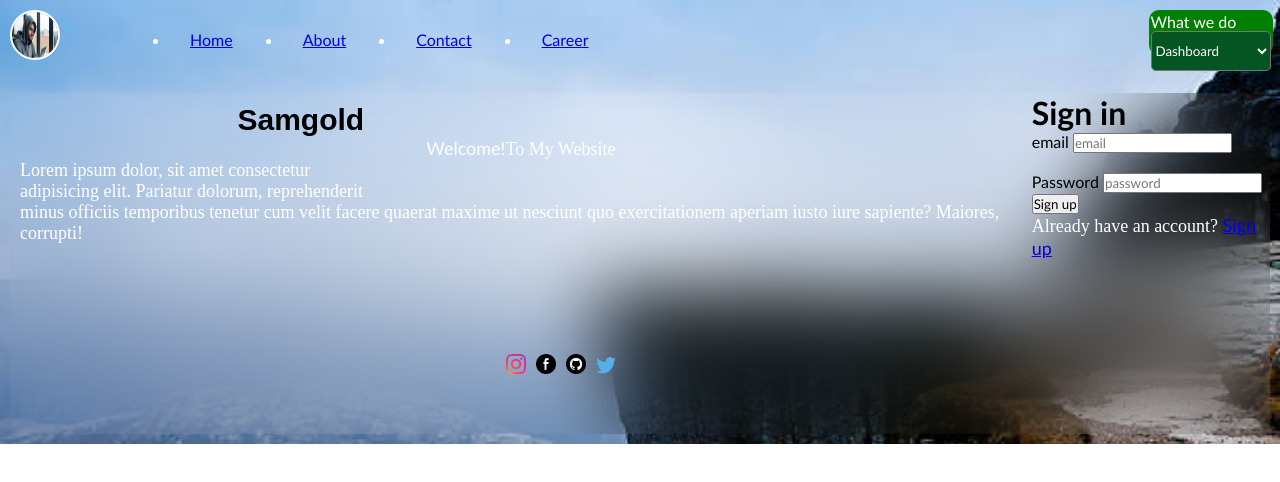
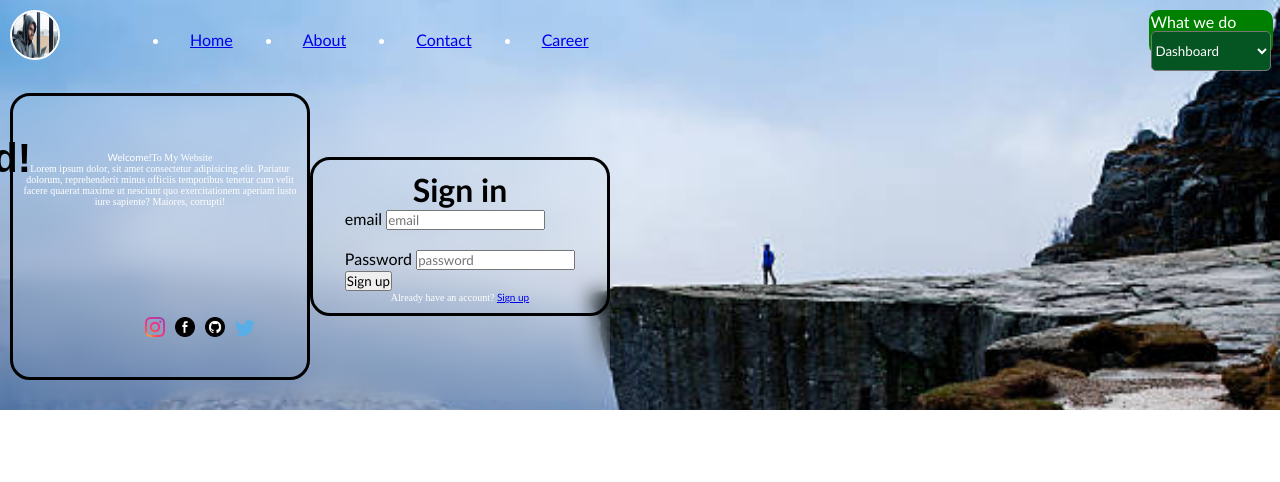
Before and after one commit to Kurtwelle/landinglogin, a plain HTML site: page index.html in a window 1280 px wide. Drawn offline with Linux system fonts and the light colour scheme.

Commit message:
continuation

```diff
--- a/index.html
+++ b/index.html
@@ -37,9 +37,9 @@
         </div>
         <div class="card">
             <div class="topcontent">
-                <h3>Samgold</h3>
+                <h3>Samgold!</h3>
                 <p class="welcome"><span>Welcome!</span>To My Website</p>
-                <p>Lorem ipsum dolor, sit amet consectetur <br> adipisicing elit. Pariatur dolorum, reprehenderit <br> minus officiis temporibus tenetur cum velit facere quaerat maxime ut nesciunt quo exercitationem aperiam iusto iure sapiente? Maiores, corrupti!</p>
+                <p>Lorem ipsum dolor, sit amet consectetur adipisicing elit. Pariatur dolorum, reprehenderit  minus officiis temporibus tenetur cum velit facere quaerat maxime ut nesciunt quo exercitationem aperiam iusto iure sapiente? Maiores, corrupti!</p>
                 <div class="iconcontainer">
                 <img src="instagramicon.png" alt="insta" class="insta-icon">
                 <img src="facebookicon.png" alt="" class="facebookicon">
--- a/style.css
+++ b/style.css
@@ -12,6 +12,9 @@
     background-color: aqua;
     background-size: cover;
     padding: 10px;
+    align-items: center;
+    justify-content: center;
+    align-content: center;
 }
 
 .heading{
@@ -78,10 +81,14 @@ nav ul li{
 .card{
     /* background-image: url(CLIFF.jpg); */
     background-size: cover;
-    background-position: 1em;
     display:flex;
-    backdrop-filter: blur(40px);
+    backdrop-filter: blur(10px);
+    height: 100%;
+    width: 600px;
     /* color: #ffffff; */
+    justify-content: center;
+    align-content: center;
+    align-items: center;
 }
 .topcontent{
     display: flex;
@@ -90,21 +97,30 @@ nav ul li{
     align-items: center;
     margin-bottom: 20px;
     padding: 10px;
+    width: 100%;
+    border-radius: 20px;
+    border: 3px solid;
 }
 h3{
-    font-size: 30px;
-    font-family: Arial, Helvetica, sans-serif;
+    font-size: 40px;
+    font-family: Arial, sans-serif;
     margin-left: -440px;
+    position: relative;
+    top: 30px;
+    bottom: ;
 }
+
+
 
 p{
     align-items: center;
     align-content: center;
     color: #ffffff;
-    font-size: 18px;
+    font-size: 10px;
     font-weight: 200;
     font-family: 'Times New Roman', Times, serif;
     justify-content: center;
+    text-align:center;
 }
 .iconcontainer{
     display: flex;
@@ -133,3 +149,14 @@ p{
     margin-left: 10px;
     cursor: pointer;
 }
+.middle{
+    display: flex;
+    flex-direction: column;
+    align-content: center;
+    align-items: center;
+    margin-bottom: 20px;
+    padding: 10px;
+    width: 100%;
+    border: 3px solid;
+    border-radius: 20px;
+}
```
